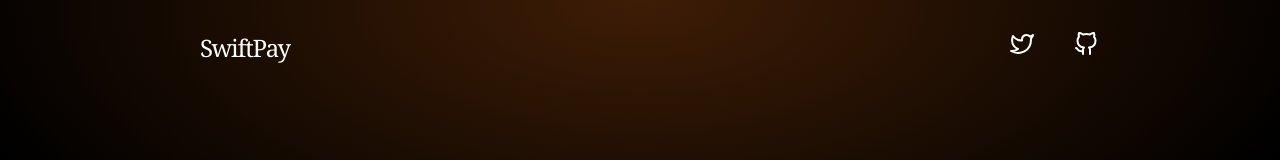
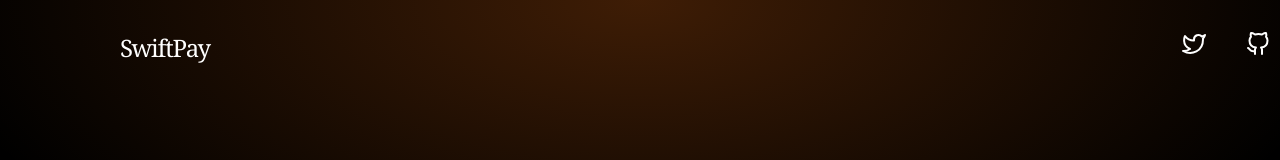
Before and after one commit to avichal-08/SwiftPay, a React (Vite) app in the folder frontend/: page / in a window 1280 px wide. Shown: the top 160 px of the page. Built offline with nearby package versions, Linux system fonts and the light colour scheme.

Commit message:
landing header update

```diff
--- a/frontend/src/components/landing.jsx
+++ b/frontend/src/components/landing.jsx
@@ -12,8 +12,8 @@ export default function Landing(){
       }}
     />
   <div className="flex absolute text-white pt-8 ">
-    <div className="ml-50 text-2xl font-medium font-serif cursor-pointer tracking-tighter z-1">SwiftPay</div>
-    <div className="flex ml-180 text-2xl z-1">
+    <div className="ml-30 text-2xl font-medium font-serif cursor-pointer tracking-tighter z-1">SwiftPay</div>
+    <div className="flex ml-243 text-2xl z-1">
         <a href="https://x.com/Avichal_08" target="_blank" rel="noopener noreferrer" className="cursor-pointer"><FiTwitter /></a>
         <a href="https://github.com/avichal-08/paytm-hl-" target="_blank" rel="noopener noreferrer" className="ml-10"><FiGithub /></a>
     </div>
```
